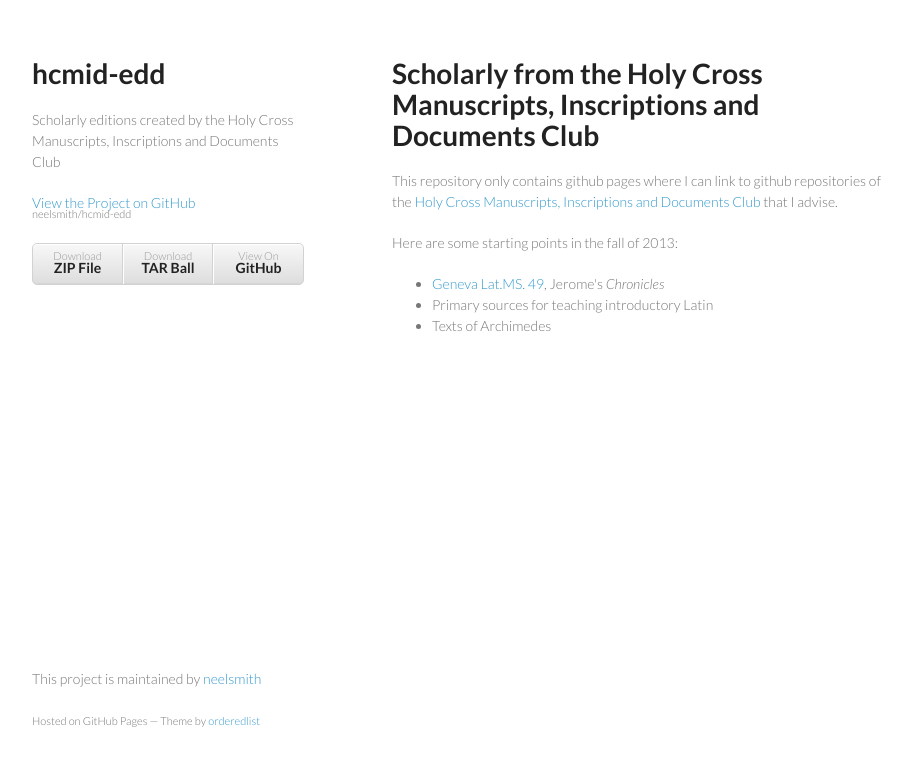
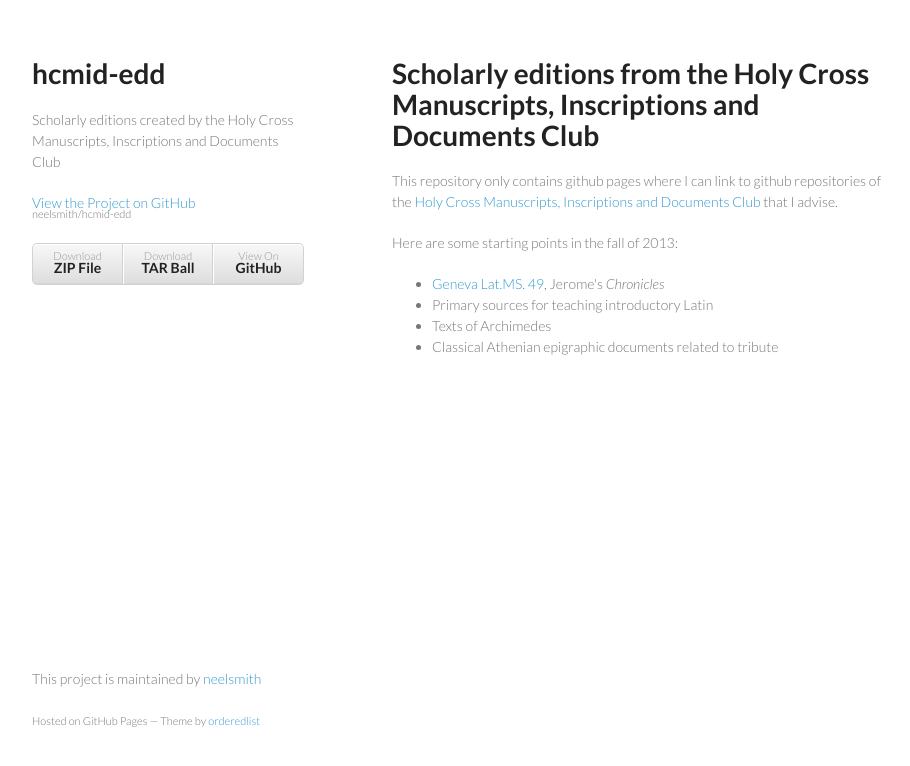
Before and after one commit to neelsmith/hcmid-edd, a plain HTML site: page index.html in a window 1280 px wide. Shown: the whole page, without its empty margins (178-1088 px from the left). Drawn offline with Linux system fonts and the light colour scheme.

Commit message:
Create gh-pages branch via GitHub

```diff
--- a/index.html
+++ b/index.html
@@ -29,7 +29,7 @@
       </header>
       <section>
         <h1>
-<a name="scholarly-from-the-holy-cross-manuscripts-inscriptions-and-documents-club" class="anchor" href="#scholarly-from-the-holy-cross-manuscripts-inscriptions-and-documents-club"><span class="octicon octicon-link"></span></a>Scholarly from the Holy Cross Manuscripts, Inscriptions and Documents Club</h1>
+<a name="scholarly-editions-from-the-holy-cross-manuscripts-inscriptions-and-documents-club" class="anchor" href="#scholarly-editions-from-the-holy-cross-manuscripts-inscriptions-and-documents-club"><span class="octicon octicon-link"></span></a>Scholarly editions from the Holy Cross Manuscripts, Inscriptions and Documents Club</h1>
 
 <p>This repository only contains github pages where I can link to github repositories of the <a href="http://shot.holycross.edu/hcmid/">Holy Cross Manuscripts, Inscriptions and Documents Club</a> that I advise.</p>
 
@@ -41,6 +41,7 @@
 </li>
 <li>Primary sources for teaching introductory Latin</li>
 <li>Texts of Archimedes</li>
+<li>Classical Athenian epigraphic documents related to tribute</li>
 </ul>
       </section>
       <footer>
--- a/params.json
+++ b/params.json
@@ -1 +1 @@
-{"name":"hcmid-edd","tagline":"Scholarly editions created by the Holy Cross Manuscripts, Inscriptions and Documents Club","body":"# Scholarly from the Holy Cross Manuscripts, Inscriptions and Documents Club#\r\n\r\nThis repository only contains github pages where I can link to github repositories of the [Holy Cross Manuscripts, Inscriptions and Documents Club][hcmid] that I advise.\r\n\r\nHere are some starting points in the fall of 2013:\r\n\r\n- [Geneva Lat.MS. 49][gen49], Jerome's *Chronicles*\r\n- Primary sources for teaching introductory Latin\r\n- Texts of Archimedes\r\n\r\n\r\n[gen49]: http://neelsmith.github.io/gen49/\r\n\r\n[hcmid]: http://shot.holycross.edu/hcmid/","google":"","note":"Don't delete this file! It's used internally to help with page regeneration."}
+{"name":"hcmid-edd","tagline":"Scholarly editions created by the Holy Cross Manuscripts, Inscriptions and Documents Club","body":"# Scholarly editions from the Holy Cross Manuscripts, Inscriptions and Documents Club#\r\n\r\nThis repository only contains github pages where I can link to github repositories of the [Holy Cross Manuscripts, Inscriptions and Documents Club][hcmid] that I advise.\r\n\r\nHere are some starting points in the fall of 2013:\r\n\r\n- [Geneva Lat.MS. 49][gen49], Jerome's *Chronicles*\r\n- Primary sources for teaching introductory Latin\r\n- Texts of Archimedes\r\n- Classical Athenian epigraphic documents related to tribute\r\n\r\n\r\n[gen49]: http://neelsmith.github.io/gen49/\r\n\r\n[hcmid]: http://shot.holycross.edu/hcmid/","google":"","note":"Don't delete this file! It's used internally to help with page regeneration."}
```
